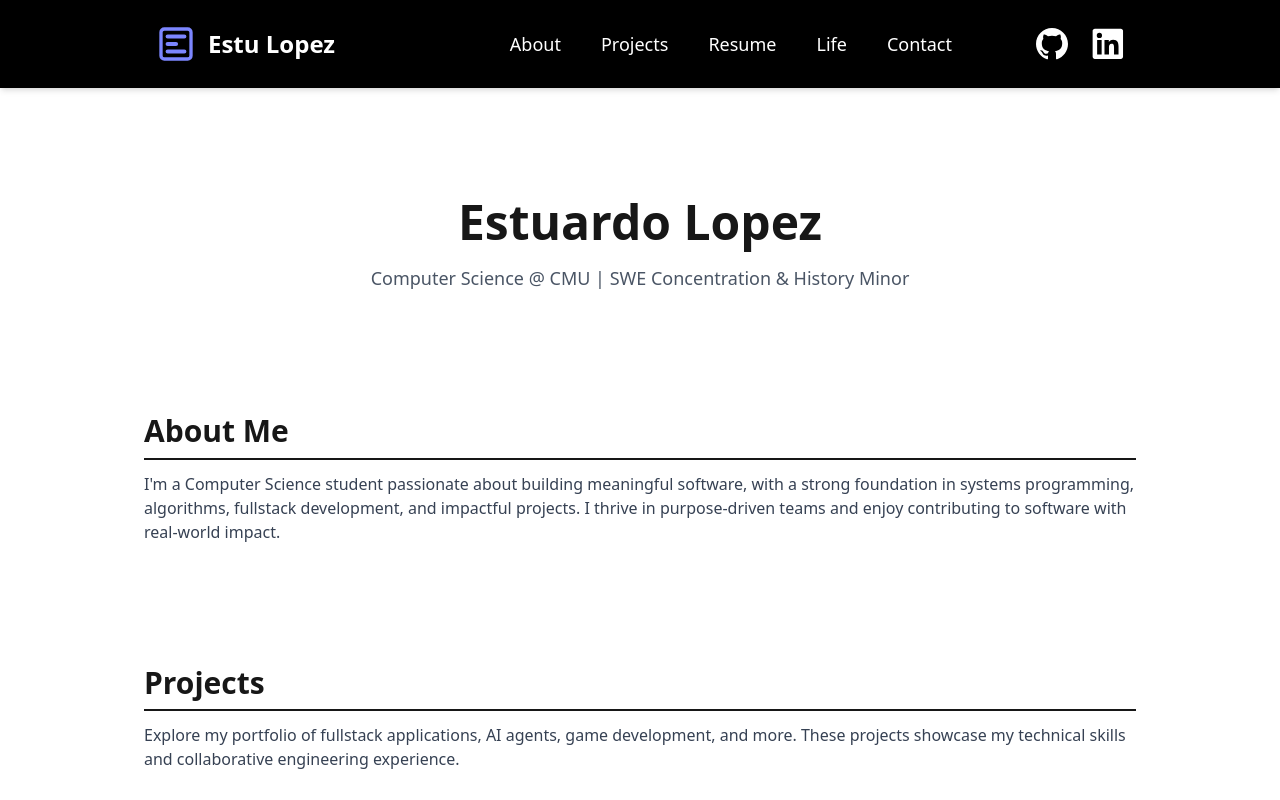
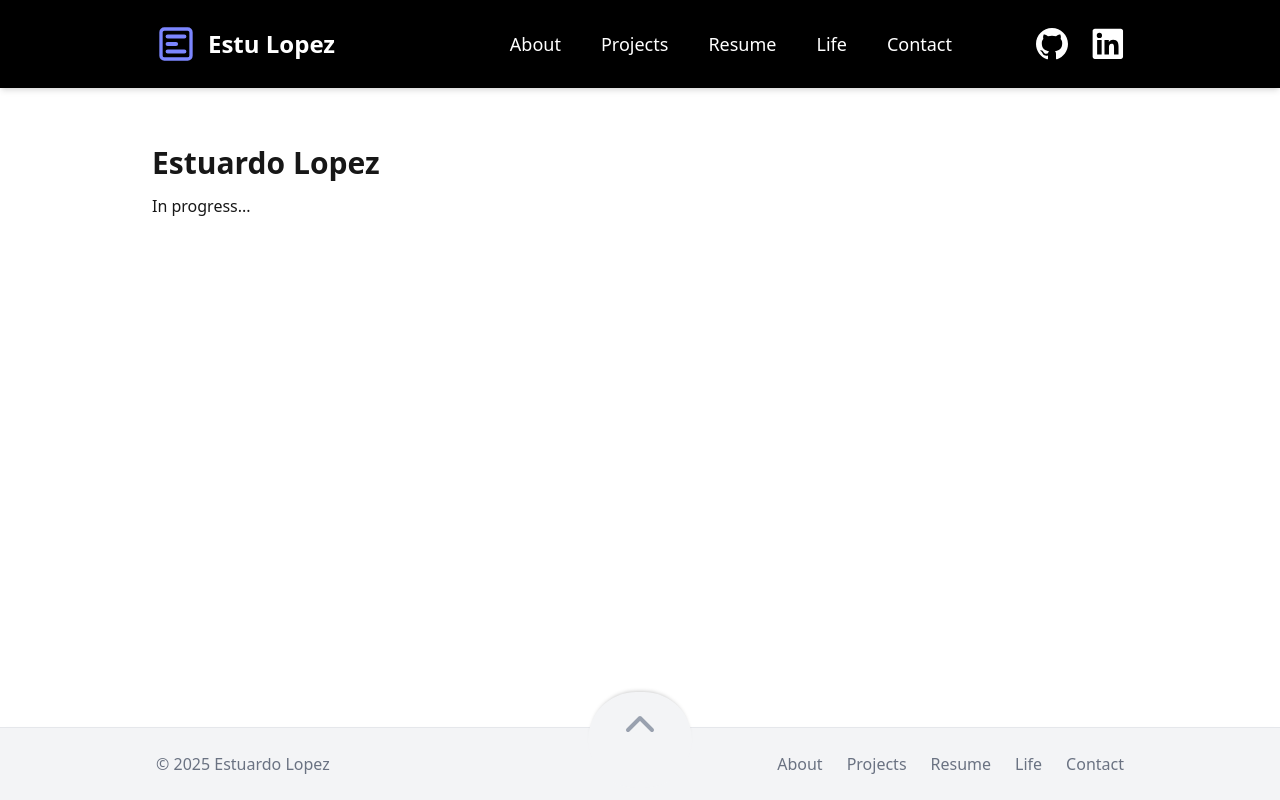
Before and after one commit to estulpz202/personal-website, a Next.js app: page / in a window 1280 px wide. Shown: the top 800 px of the page. Built offline with nearby package versions, Linux system fonts and the light colour scheme.

Commit message:
Initial start to home page enhancment.

```diff
--- a/src/app/page.tsx
+++ b/src/app/page.tsx
@@ -1,37 +1,13 @@
 import Container from '@/components/common/Container';
-import SectionHeader from '@/components/common/SectionHeader';
 
 export default function HomePage() {
   return (
     <main>
       <Container>
-        {/* Hero / Intro */}
-        <section className="py-12 text-center fade-in-up">
-          <h1 className="text-5xl font-extrabold mb-4">Estuardo Lopez</h1>
-          <p className="text-lg text-gray-600">
-            Computer Science @ CMU | SWE Concentration & History Minor
-          </p>
-        </section>
-
-        {/* About Preview Section */}
-        <section className="py-12 fade-in-up">
-          <SectionHeader title="About Me" />
-          <p className="text-base text-gray-700">
-            I'm a Computer Science student passionate about building meaningful software, with a
-            strong foundation in systems programming, algorithms, fullstack development, and
-            impactful projects. I thrive in purpose-driven teams and enjoy contributing to software
-            with real-world impact.
-          </p>
-        </section>
-
-        {/* Projects Preview Section */}
-        <section className="py-12 fade-in-up">
-          <SectionHeader title="Projects" />
-          <p className="text-base text-gray-700">
-            Explore my portfolio of fullstack applications, AI agents, game development, and more.
-            These projects showcase my technical skills and collaborative engineering experience.
-          </p>
-        </section>
+        <div className="py-8">
+          <h1 className="text-3xl font-bold">Estuardo Lopez</h1>
+          <p>In progress...</p>
+        </div>
       </Container>
     </main>
   );
--- a/src/components/common/Container.tsx
+++ b/src/components/common/Container.tsx
@@ -1,6 +1,7 @@
-// A simple reusable layout Container to wrap page content
-// Keeps consistent max width and horizontal padding across pages
+type ContainerProps = {
+  children: React.ReactNode;
+};
 
-export default function Container({ children }: { children: React.ReactNode }) {
-  return <div className="max-w-5xl mx-auto px-4 py-8">{children}</div>;
+export default function Container({ children }: ContainerProps) {
+  return <div className="max-w-5xl mx-auto px-4 sm:px-6">{children}</div>;
 }
--- a/src/components/common/SectionHeader.tsx
+++ b/src/components/common/SectionHeader.tsx
@@ -1,9 +1,6 @@
-// A reusable section header component with consistent styling
-// Use this on any page where you want a section title (About, Projects, etc.)
-
 export default function SectionHeader({ title }: { title: string }) {
   return (
-    <h2 className="text-3xl font-bold mb-6 border-b-2 pb-2 border-[color:var(--accent-color)] fade-in-up">
+    <h2 className="text-3xl font-bold mb-6 border-b-2 pb-2 border-indigo-500 fade-in-up">
       {title}
     </h2>
   );
```
